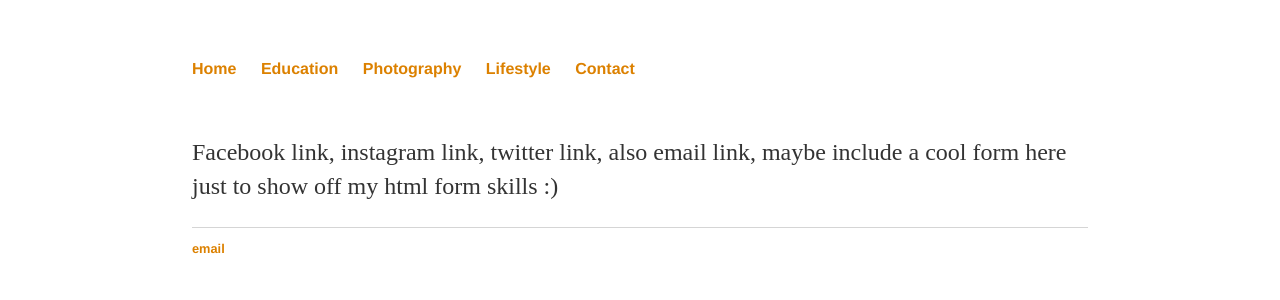
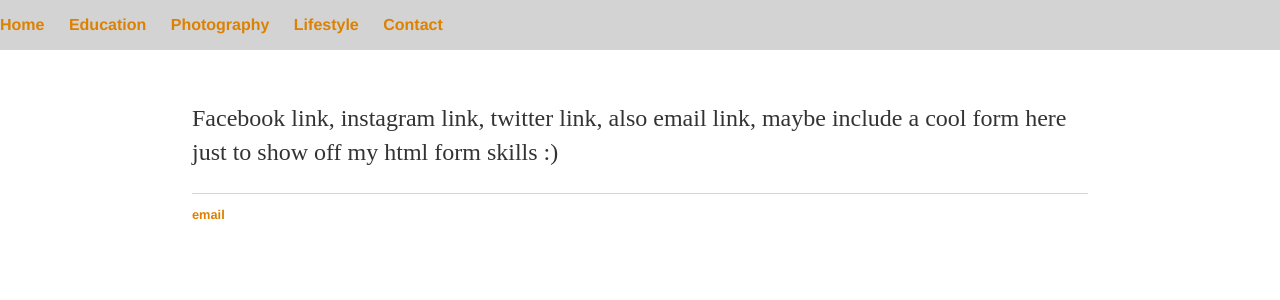
Before and after one commit to itsonlyjaz/itsonlyjaz.github.io, a Jekyll site: the page built from contact/index.html, in a window 1280 px wide. Shown: the top 300 px of the page. Built offline with Jekyll 4.4.1, drawn with Linux system fonts in a browser that asks for light colours.

Commit message:
Update main.css

```diff
--- a/css/main.css
+++ b/css/main.css
@@ -1,6 +1,16 @@
 body {
     margin: 60px auto;
     width: 70%;
+}
+
+.fixed-nav-bar {
+  position: fixed;
+  top: 0;
+  left: 0;
+  z-index: 9999;
+  width: 100%;
+  height: 50px;
+  background-color: lightgrey;
 }
 nav ul, footer ul {
     font-family:'Helvetica', 'Arial', 'Sans-Serif';
```
